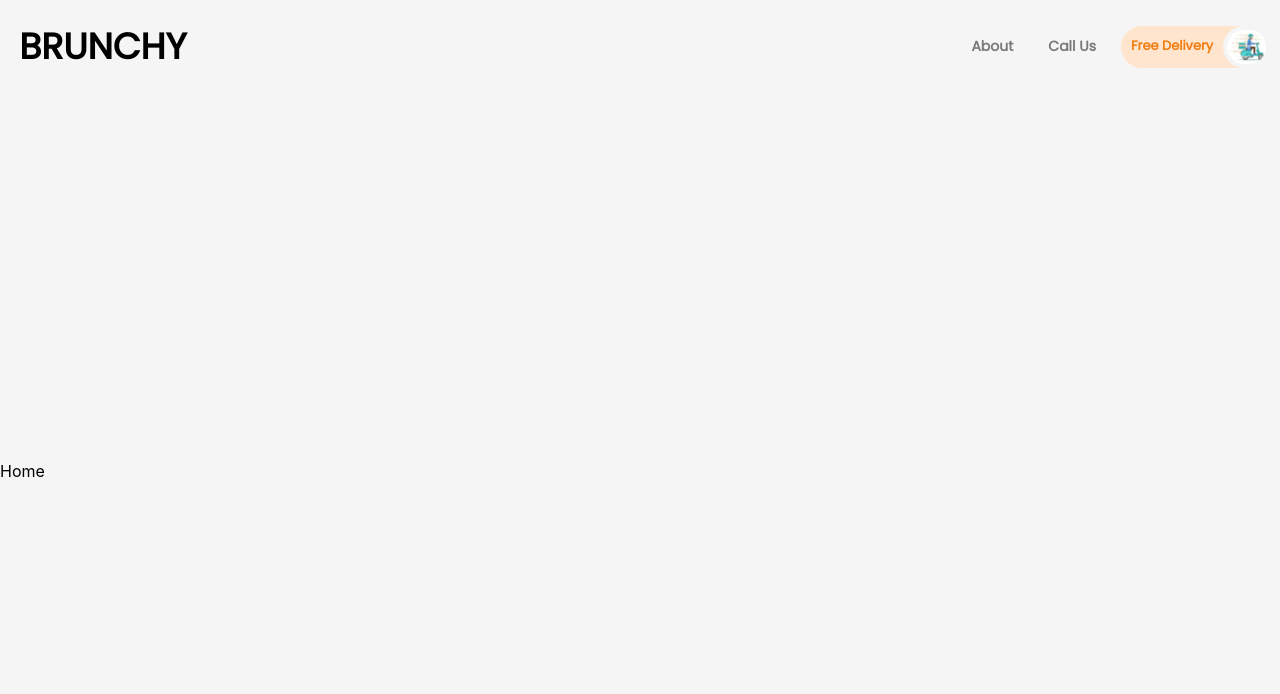
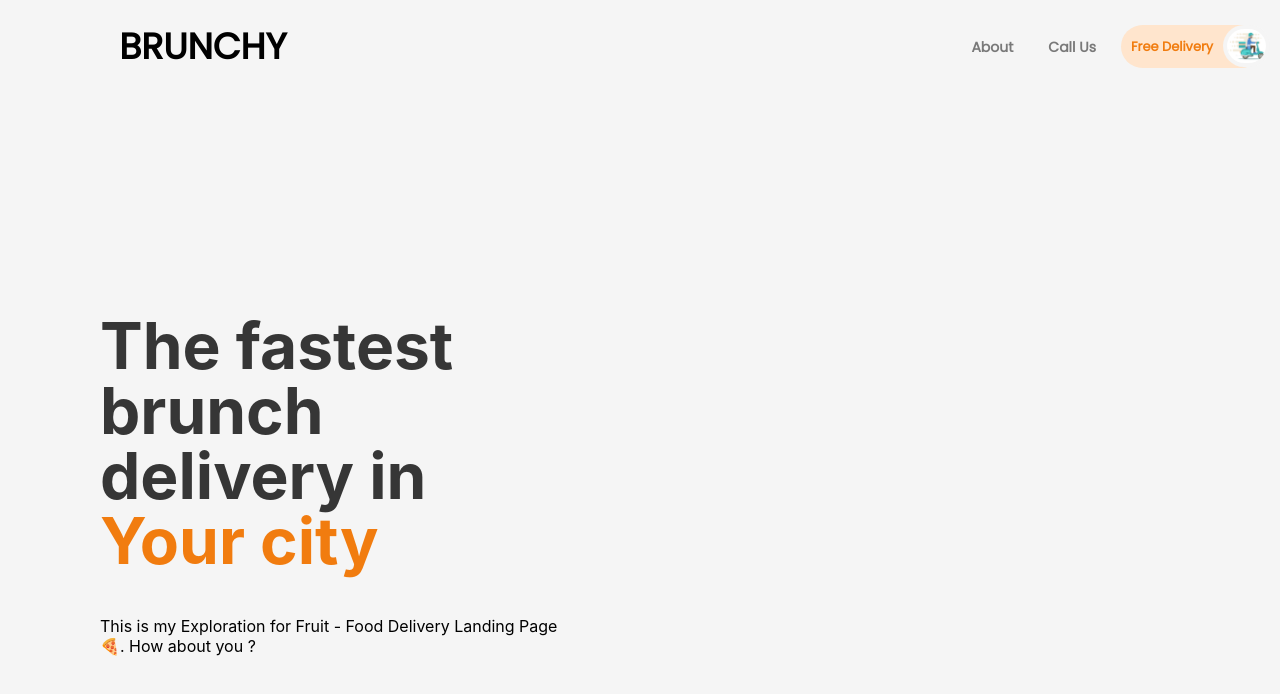
Before and after one commit to Shroom88/brunchy-dreamshot, a React (Create React App) app: page / in a window 1280 px wide. Shown: the top 694 px of the page. Built offline with nearby package versions, Linux system fonts and the light colour scheme; the HTML template or start-up script is replaced by a standard one.

Commit message:
home page wip

```diff
--- a/src/App.css
+++ b/src/App.css
@@ -4,6 +4,7 @@
   flex-direction: column;
   justify-content: space-between;
   height: 100vh;
+  padding-left: 100px;
 }
 
 .app-container {
--- a/src/pages/Home.jsx
+++ b/src/pages/Home.jsx
@@ -1,7 +1,18 @@
 import React from "react";
+import "../styles/home.css";
 
 function Home() {
-  return <div>Home</div>;
+  return (
+    <div className="container">
+      <h1>
+        The fastest brunch delivery in <span>Your city</span>{" "}
+      </h1>
+      <p>
+        This is my Exploration for Fruit - Food Delivery Landing Page 🍕. How
+        about you ?
+      </p>
+    </div>
+  );
 }
 
 export default Home;
--- /dev/null
+++ b/src/styles/home.css
@@ -0,0 +1,29 @@
+h1 {
+  width: 450px;
+  position: flex;
+  text-align: left;
+  font-weight: 700;
+  font-size: 64px;
+  line-height: 65px;
+  color: #363636;
+}
+
+h1 > span {
+  color: #f17c0f;
+}
+
+p {
+  width: 480px;
+}
+
+@media screen and (max-width: 992px) {
+  h1 {
+    width: 100%;
+    text-align: center;
+  }
+
+  p {
+    width: 100%;
+    text-align: center;
+  }
+}
--- a/src/styles/navbar.css
+++ b/src/styles/navbar.css
@@ -39,14 +39,14 @@
   font-size: 14px;
   color: #797979;
   text-decoration: none;
-  padding: 10px 25px 10px 10px;
+  padding: 12px 25px 10px 10px;
 }
 
 .free-delivery {
   background-color: #ffe5cd;
   color: #f17c0f;
   border-radius: 50px;
-  padding: 10px 50px 10px 10px;
+  padding: 12px 50px 10px 10px;
   font-weight: 600;
   font-size: 13px;
   text-align: center;
```
Also changed, not shown: src/components/Basket.jsx (added, +7 -0 lines), src/components/MealItem.jsx (added, +7 -0 lines), src/components/MealsList.jsx (added, +7 -0 lines), src/components/Sucess.jsx (added, +7 -0 lines).
